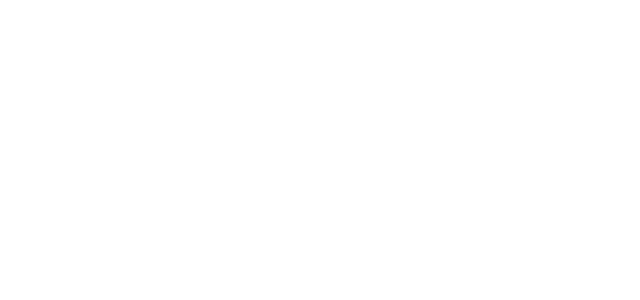
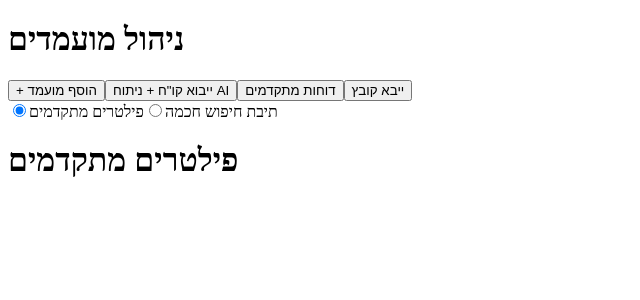
Before and after one commit to HR-Software-Solution/HR-Solutions, a React (Create React App) app in the folder frontend/: page / in a window 1280 px wide. Shown: the top 300 px of the page, without its empty margins (0-640 px from the left). Built offline with nearby package versions, Linux system fonts and the light colour scheme.

Commit message:
init Candidates module components: Frame, Buttons, Search, List (structure only)

```diff
--- a/frontend/src/App.js
+++ b/frontend/src/App.js
@@ -1,8 +1,9 @@
+import CandidatesFrame from "./components/Candidates/CandidatesFrame";
 
 function App() {
   return (
     <div className="App">
-
+      <CandidatesFrame />
     </div>
   );
 }
--- /dev/null
+++ b/frontend/src/components/Candidates/AISearch.js
@@ -0,0 +1,15 @@
+const AISearch = () => {
+  return (
+    <div className="ai-search">
+        <h1>חיפוש AI חכם</h1>
+        <h2>תאר את הדרישות והמשרה בטקסט חופשי, ו-AI ימצא את המועמדים המתאימים ביותר!</h2>
+        <input
+            type="text"
+            placeholder="לדוגמא: אני מחפש מפתח/ת React עם לפחות 3 שנות ניסיון, שמכיר/ה TypeScript ו- Node.js ויכול/ה לעבוד היברידית..."
+        />
+        <button type="button">חפש מועמדים</button>
+    </div>
+  );
+}
+
+export default AISearch;
--- /dev/null
+++ b/frontend/src/components/Candidates/CandidatesButtons.js
@@ -0,0 +1,24 @@
+const CandidatesButtons = ({ onAdd, onExport }) => {
+
+    return (
+        <div>
+            <button type="button" onClick={onAdd}>
+                + הוסף מועמד
+            </button>
+
+            <button type="button" onClick={onAdd}>
+                ייבוא קו"ח + ניתוח AI
+            </button>
+
+            <button type="button" onClick={onAdd}>
+                דוחות מתקדמים
+            </button>
+
+            <button type="button" onClick={onAdd}>
+                ייבא קובץ
+            </button>
+        </div>
+    );
+};
+
+export default CandidatesButtons;
--- /dev/null
+++ b/frontend/src/components/Candidates/CandidatesFrame.js
@@ -0,0 +1,18 @@
+import CandidatesButtons from "./CandidatesButtons";
+import CandidatesSearch from "./CandidatesSearch";
+
+const CandidatesFrame = () => {
+  return (
+    <div>
+      <h1>ניהול מועמדים</h1>
+      <CandidatesButtons
+        //onAdd={() => alert("Add Candidate clicked")}
+        //onExport={() => alert("Export List clicked")}
+      />
+      <CandidatesSearch />
+    </div>
+
+  );
+}
+
+export default CandidatesFrame;
--- /dev/null
+++ b/frontend/src/components/Candidates/CandidatesSearch.js
@@ -0,0 +1,42 @@
+import { useState } from 'react';
+import AISearch from './AISearch';
+import FilterSearch from './FilterSearch';
+
+const CandidatesSearch = () => {
+
+    const [searchType, setSearchType] = useState('filter'); // 'filter' or 'ai'
+    const handleSearchTypeChange = (type) => {
+        setSearchType(type);
+        console.log("Search type changed to:", type);
+    }
+
+    return (
+        <div className='candidates-search'>
+            <div className="search-types">
+                {['filter', 'ai'].map((type) => (
+                    <label key={type}>
+                        <input
+                            type="radio"
+                            value={type}
+                            checked={searchType === type}
+                            onChange={() => handleSearchTypeChange(type)}
+                        />
+                        {type === 'filter' ? 'תיבת חיפוש חכמה' : 'פילטרים מתקדמים'}
+                    </label>
+                ))}
+            </div>
+
+            {/* תיבת חיפוש חכמה */}
+            {searchType === 'ai' && (
+                <AISearch />
+            )}
+
+            {/* פילטרים מתקדמים */}
+            {searchType === 'filter' && (
+                <FilterSearch />
+            )}
+        </div>
+  );
+}
+
+export default CandidatesSearch;
--- /dev/null
+++ b/frontend/src/components/Candidates/FilterSearch.js
@@ -0,0 +1,9 @@
+const FilterSearch = () => {
+  return (
+    <div className="ai-search">
+        <h1>פילטרים מתקדמים</h1>
+    </div>
+  );
+}
+
+export default FilterSearch;
```
Also changed, not shown: frontend/src/components/Candidates/CandidatesList.js (added, +11 -0 lines).
